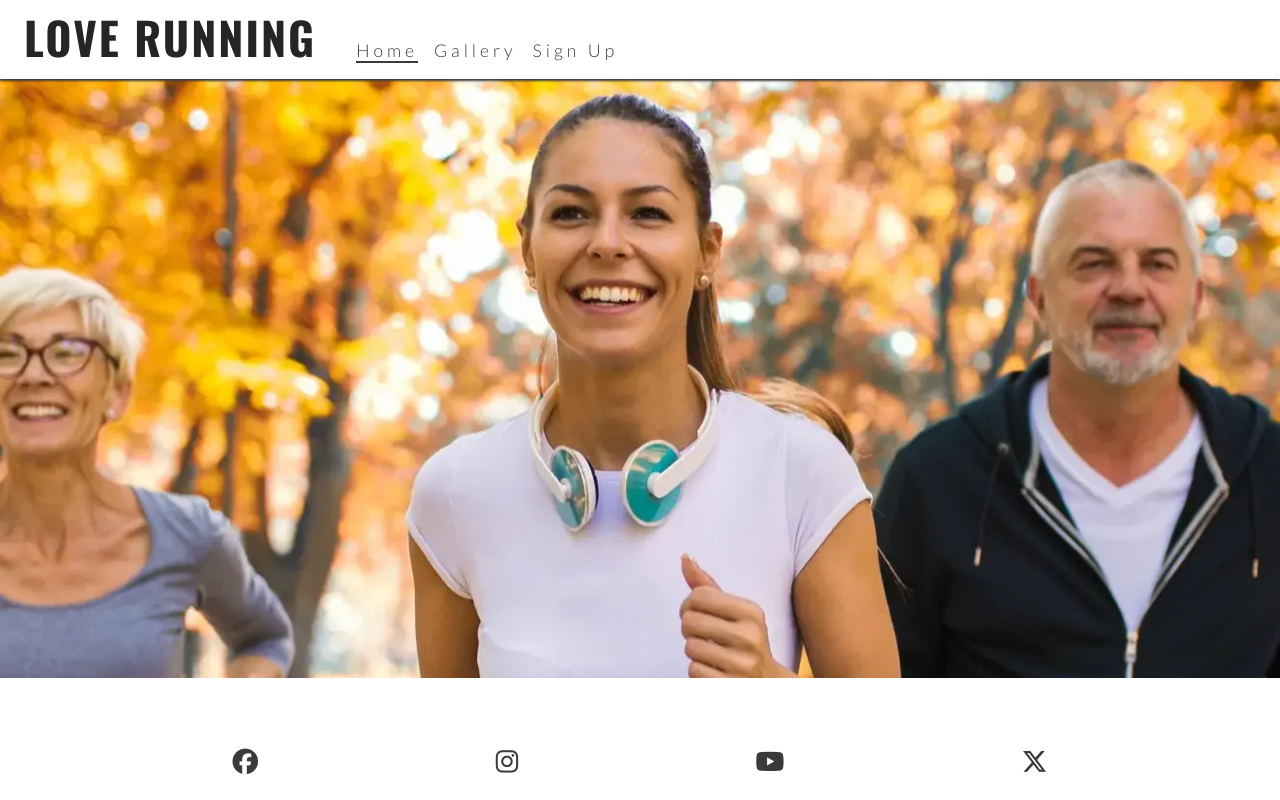
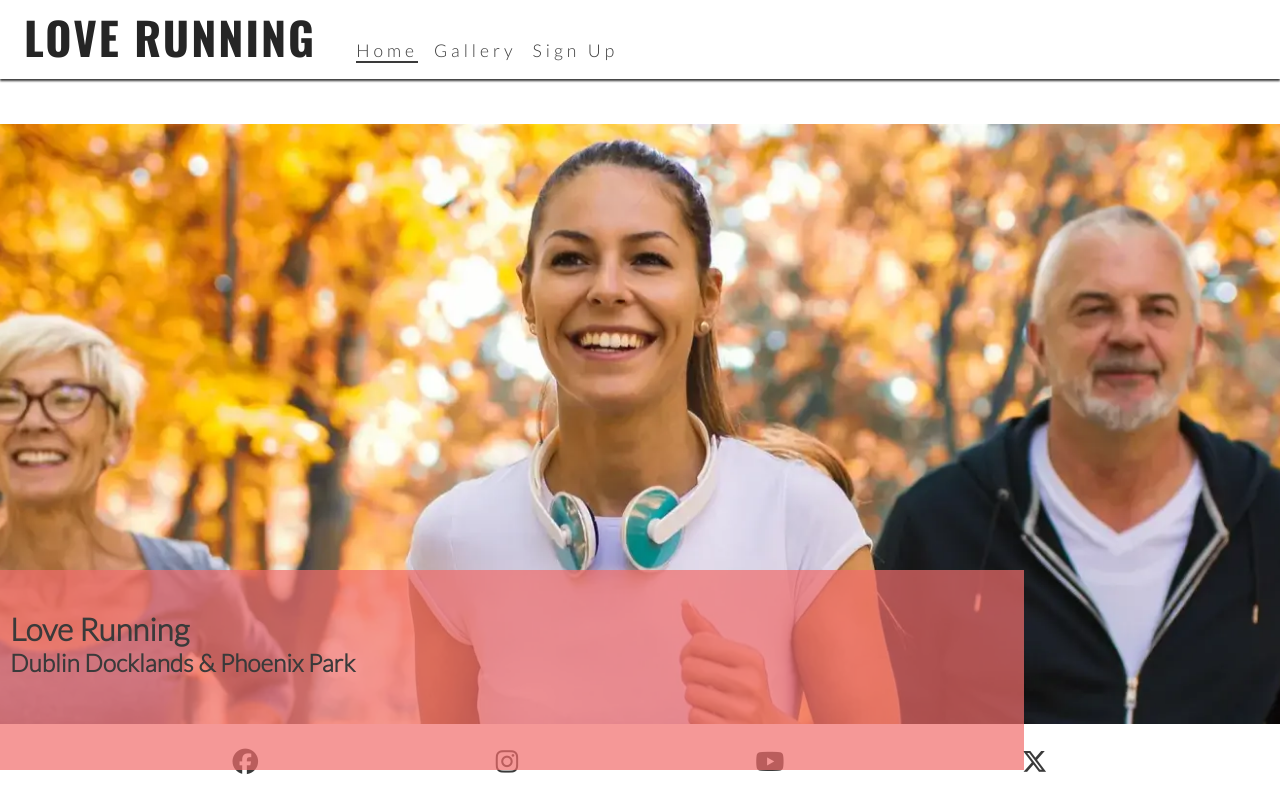
Before and after one commit to jesskins/love-running, a plain HTML site: page index.html in a window 1280 px wide. Drawn offline with nearby package versions, Linux system fonts and the light colour scheme.

Commit message:
work from last night missing. added copied text from walk through due to time constraints.

```diff
--- a/assets/css/style.css
+++ b/assets/css/style.css
@@ -114,6 +114,18 @@ main {
     background: url(../images/hero-image.webp) no-repeat center center/cover;
 }
 
+#cover-text {
+    /* Final rgba value sets the opacity so it is semi-transparent */
+    background-color: rgba(241, 109, 107, .7);
+    font-size: 130%;
+    position: absolute;
+    bottom: 30px;
+    width: 80%;
+    min-height: 200px;
+    padding-top: 40px;
+    padding-left: 10px;
+
+}
 /* Footer */
 
 #social-networks {
--- a/index.html
+++ b/index.html
@@ -47,9 +47,13 @@
     </header>
 
     <!-- Main content -->
-    <main>
-        <section id="hero"></section>
-
+    <main></main>
+        <section id="hero">
+            <div id="cover-text">
+                <h2>Love Running</h2>
+                <h3>Dublin Docklands & Phoenix Park</h3>
+            </div>
+        </section>
     </main>
 
     <!-- Footer -->
```
